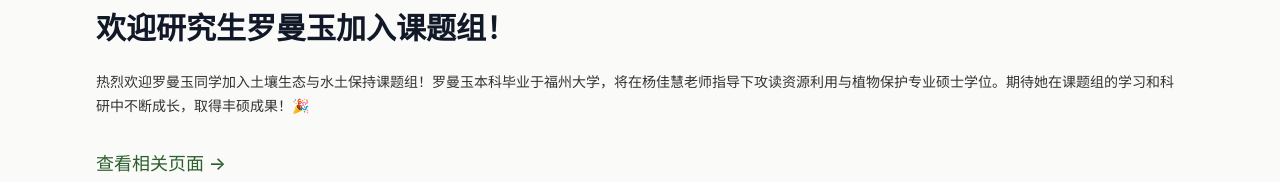
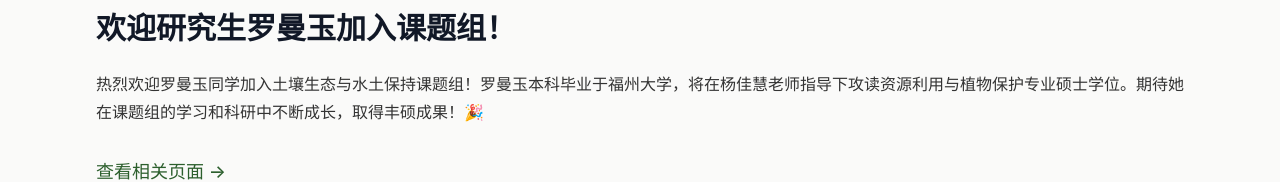
Before and after one commit to chliuhq/soil-ecology-lab, a Next.js app in the folder soil-ecology-lab/: page /news/002-welcome-luomanyu in a window 1280 px wide. Shown: the part 248-430 px from the top of the page. Built offline with nearby package versions, Linux system fonts and the light colour scheme; no server answers.

Commit message:
style(news): increase body text size from prose-sm to prose-base

```diff
--- a/soil-ecology-lab/src/app/news/[id]/client-page.tsx
+++ b/soil-ecology-lab/src/app/news/[id]/client-page.tsx
@@ -65,7 +65,7 @@ export default function NewsDetailClient() {
         </h1>
         {n.content && (
           <div
-            className="prose prose-sm max-w-none text-text-main"
+            className="prose prose-base max-w-none text-text-main"
             dangerouslySetInnerHTML={{ __html: parseContent(String(lt(n.content))) }}
           />
         )}
```
